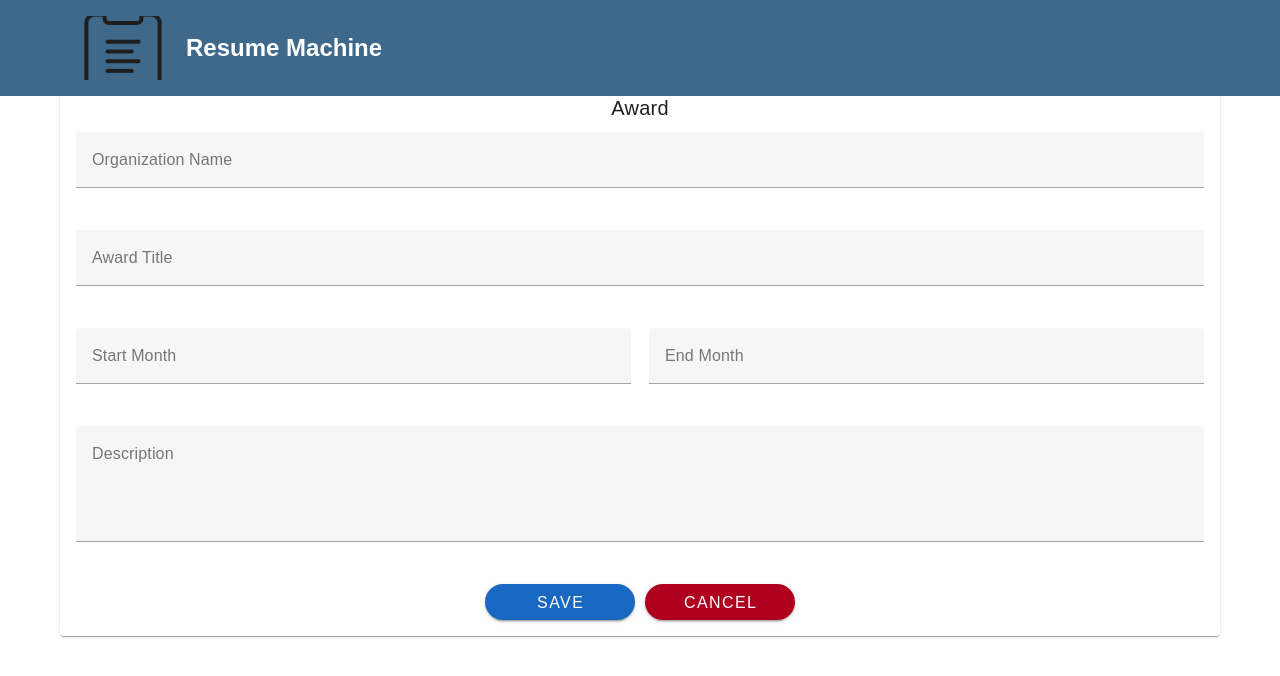
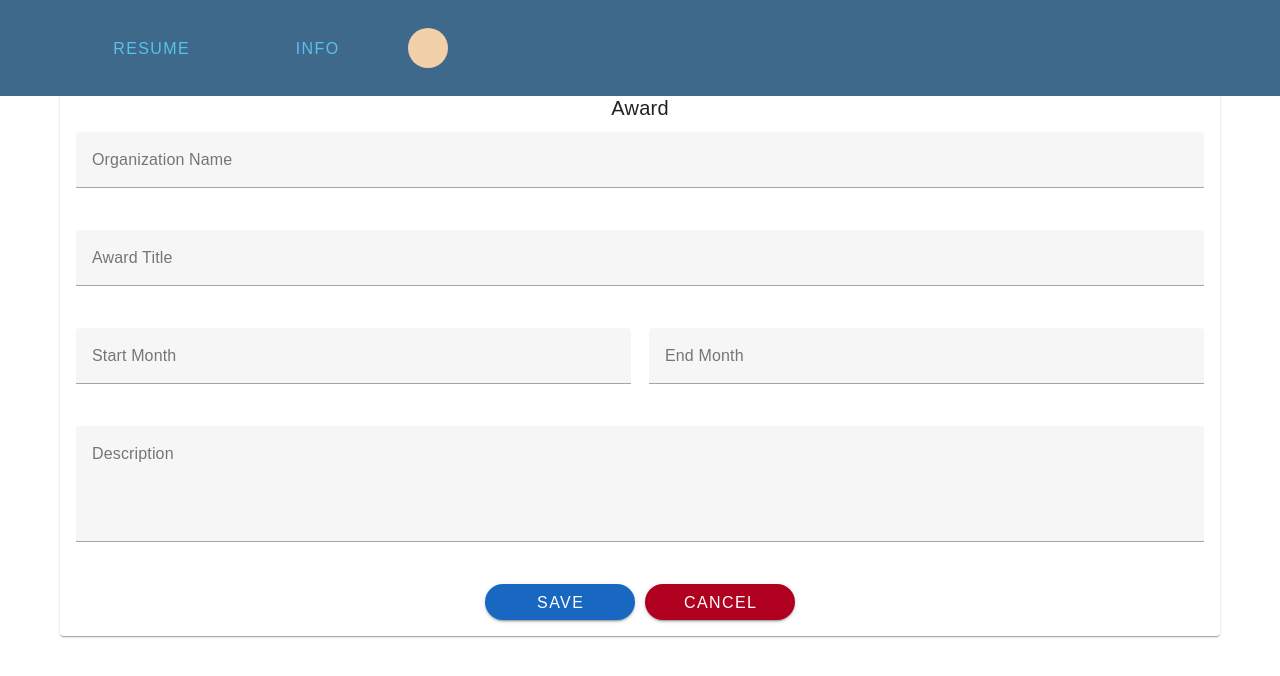
Before and after one commit to IanGWhite/SE4-Project-3-frontend, a Vue app: page /addAward in a window 1280 px wide. Shown: the top 676 px of the page. Built offline with nearby package versions, Linux system fonts and the light colour scheme; what webfontloader would draw is missing.

Commit message:
more testing on menubar

```diff
--- a/src/components/MenuBar.vue
+++ b/src/components/MenuBar.vue
@@ -1,16 +1,16 @@
 <template>
   <v-app-bar color="darkBlue" dark flat>
     <v-container class="d-flex justify-space-between align-center">
-      <div class="d-flex align-center">
+      <!--<div class="d-flex align-center">
         <img src="../assets/logo.png" alt="Logo" class="logo mr-2" />
         <h1 class="title">Resume Machine</h1>
-      </div>
-      <!--
+      </div>-->
+
       <div class="menu-buttons">
         <v-btn color="lightBlue" class="mx-2" @click="navigateTo('resume')">Resume</v-btn>
         <v-btn color="lightBlue" class="mx-2" @click="navigateTo('info')">Info</v-btn>
         <v-avatar color="brown" size="40px" class="mx-2" @click="toggleDrawer"></v-avatar>
-      </div>-->
+      </div>
     </v-container>
 
     <!-- Right Drawer -->
```
